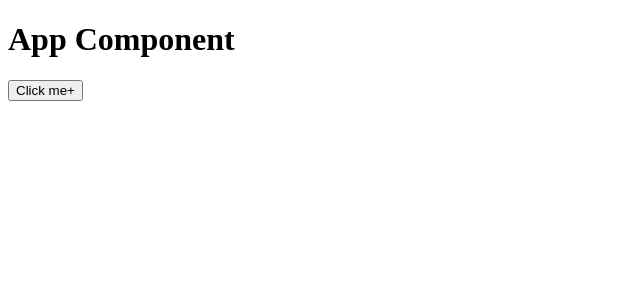
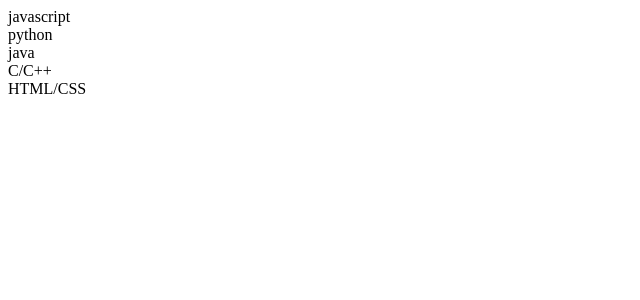
Before and after one commit to comrade369/jsCafeReact, a React app: page / in a window 1280 px wide. Shown: the top 300 px of the page, without its empty margins (0-640 px from the left). Built offline with nearby package versions, Linux system fonts and the light colour scheme.

Commit message:
6 Modules Completed

```diff
--- a/src/App.js
+++ b/src/App.js
@@ -1,22 +1,31 @@
-// learning about Props, children, export, import, optional chain, destructer ...etc.
+// learning about rendering items in list, map function, importance of key ...etc.
 
 import React from "react";
-import Button from "./components/Button.jsx";
+import Text from "./components/Text.jsx";
+
 
 function App() {
 
-    // console.log(Button());
-
-    const handleParentClick = () => {
-        console.log("This is clicked from parent component");
-    }
+    const data = [
+        {id: 1, text: "javascript"},
+        {id: 2, text: "python"},
+        {id: 3, text: "java"},
+        {id: 4, text: "C/C++"},
+        {id: 5, text: "HTML/CSS"},
+    ]
 
     return (
+        // <Text>
+        //     {data[0].text}
+        // </Text>
         <>
-            <h1>App Component</h1>
-            <Button
-                data={{a: {g: {f: "d"}}}}
-                onClick={handleParentClick}>Click me</Button>
+            {
+                data.map((item) => {
+                    return (
+                        <Text key={item.id}>{item.text}</Text>
+                    );
+                })
+            }
         </>
     );
 }
--- /dev/null
+++ b/src/components/Text.jsx
@@ -0,0 +1,16 @@
+
+import React from "react";
+
+function Text(props) {
+
+    console.log(props);
+    const {children} = props;
+
+    return (
+        <div>
+            {children}
+        </div>
+    );
+}
+
+export default Text;
```
